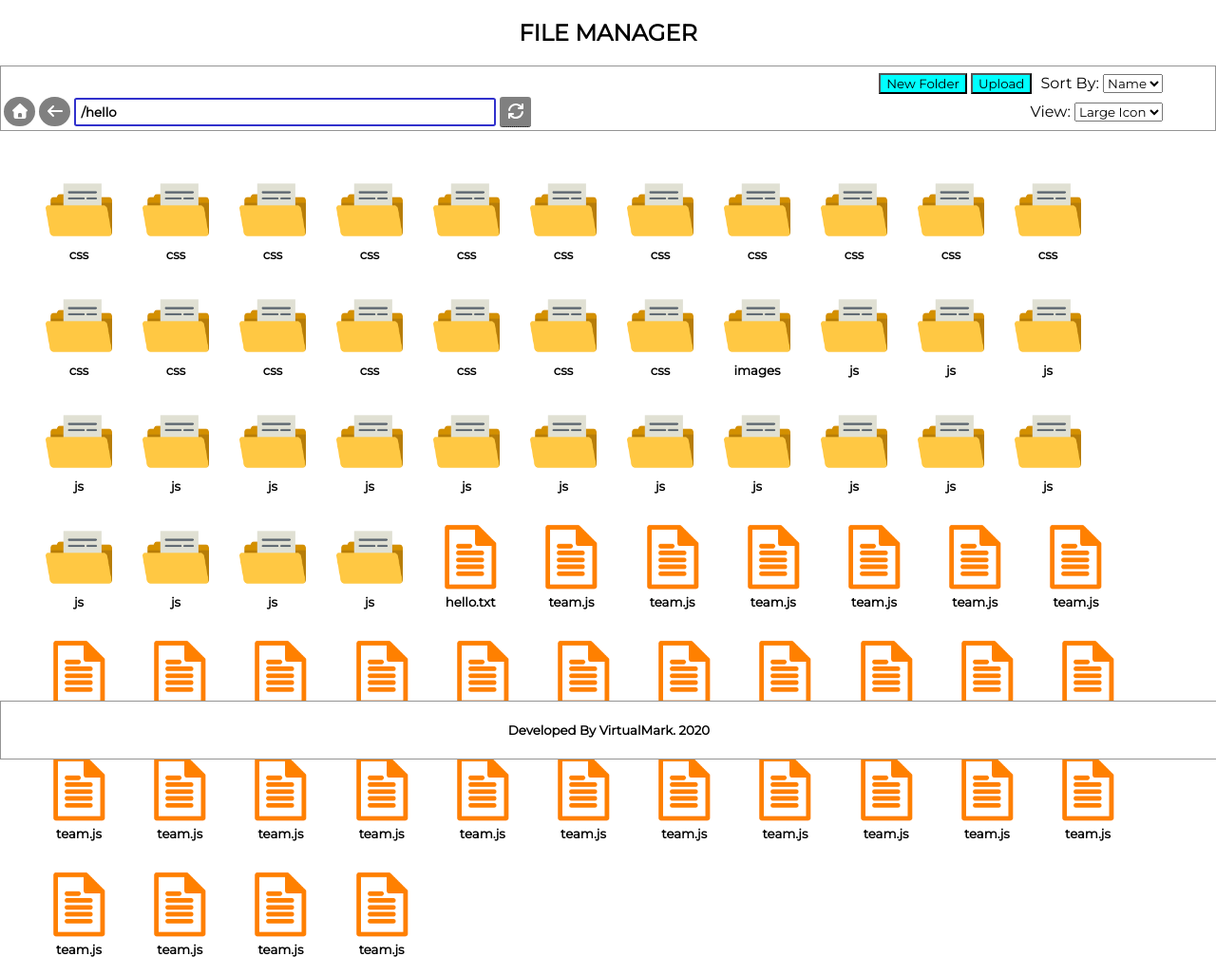
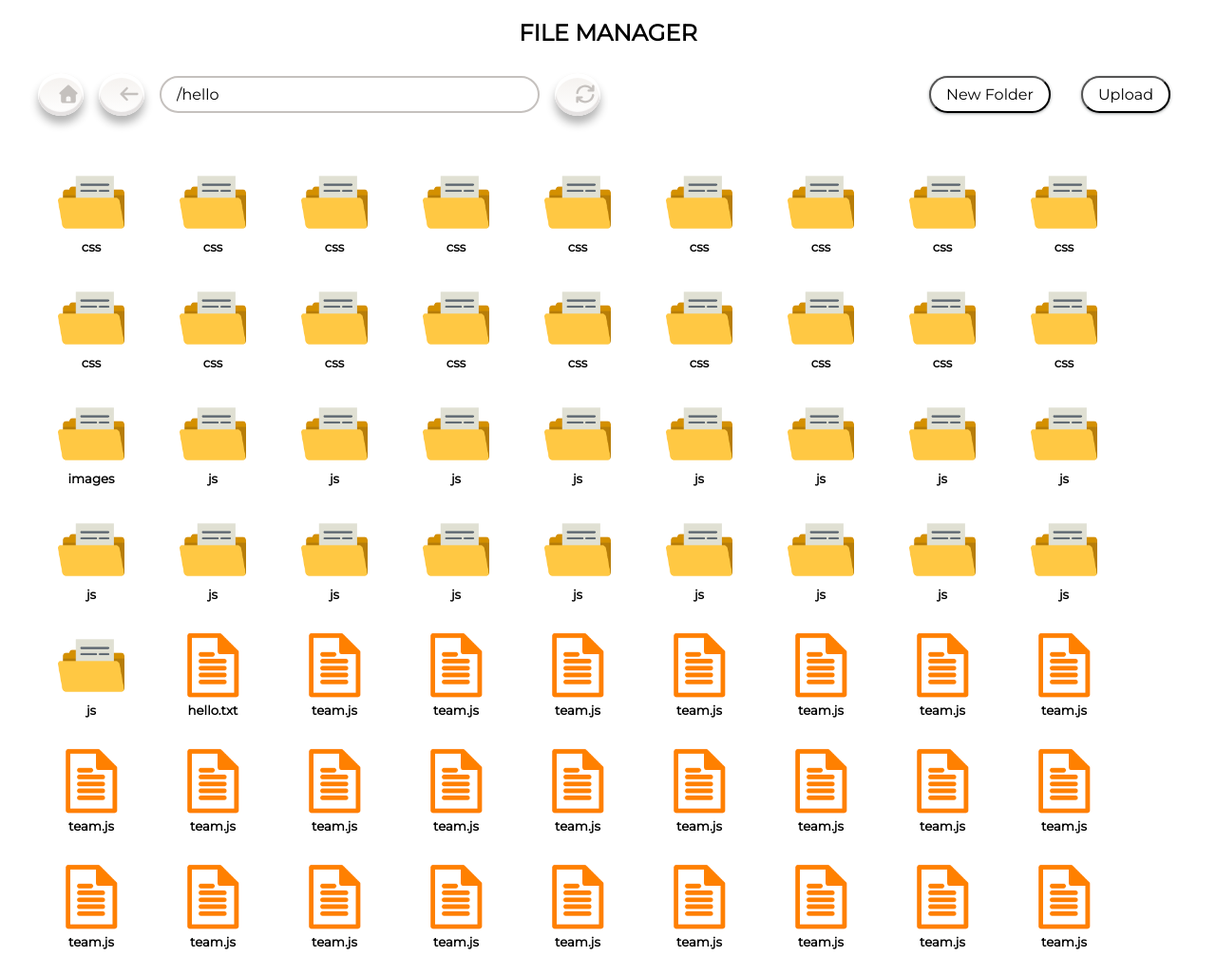
Before and after one commit to VVS279/FileManagerUI, a plain HTML site: page index.html in a window 1280 px wide. Shown: the top 1027 px of the page at 95% size. Drawn offline with nearby package versions, Linux system fonts and the light colour scheme.

Commit message:
CSS with Grid

```diff
--- /dev/null
+++ b/css/newStyle.scss
@@ -0,0 +1,184 @@
+@import url("https://fonts.googleapis.com/css?family=Montserrat&display=swap");
+* {
+    font-family: "Montserrat", sans-serif;
+}
+
+$color: blue;
+body {
+    margin: 0;
+    height: 100vh;
+}
+
+.grid-container {
+    display: grid;
+    grid-template-columns: 1fr 1fr;
+    grid-template-rows: 1fr 1fr 5fr 1fr;
+    height: 100vh;
+    grid-template-areas: "header     header" "navigator  tools" "main       main" "footer     footer";
+    padding: 0 2em;
+}
+
+header {
+    grid-area: header;
+}
+
+section.navigator {
+    grid-area: navigator;
+    position: sticky;
+    top: 0;
+    padding: 1em 0;
+    background-color: white;
+    display: grid;
+    grid-template-columns: 4em 4em auto 4em;
+    grid-template-areas: "home back path refresh";
+    align-items: center;
+    a,
+    input {
+        padding: .5em;
+        font-size: medium;
+        height: 100%;
+        margin: 0 .5em;
+        outline: none;
+    }
+    a {
+        text-align: center;
+        background-image: -webkit-linear-gradient(top, #f4f1ee, #fff);
+        background-image: linear-gradient(top, #f4f1ee, #fff);
+        border-radius: 50%;
+        box-shadow: 0px 8px 10px 0px rgba(0, 0, 0, .3), inset 0px 4px 1px 1px white, inset 0px -3px 1px 1px rgba(204, 198, 197, .5);
+        -webkit-transition: all .1s linear;
+        transition: all .1s linear;
+        align-items: center;
+        svg,
+        i {
+            transform: translate(30%, -50%);
+            top: 50%;
+            position: absolute;
+            color: #c5c1be;
+            display: block;
+            font-size: 1.2em;
+            height: 1em;
+            text-decoration: none;
+            text-shadow: 0px -1px 1px #bdb5b4, 1px 1px 1px white;
+            width: 30px;
+        }
+        &:hover {
+            background-image: -webkit-linear-gradient(top, #fff, #f4f1ee);
+            background-image: linear-gradient(top, #fff, #f4f1ee);
+            svg,
+            i {
+                color: #0088cc;
+            }
+        }
+    }
+    #home {
+        grid-area: home;
+    }
+    #back {
+        grid-area: back;
+    }
+    #path {
+        grid-area: path;
+        border: 2px solid #c5c1be;
+        border-radius: 3em;
+        padding: 3px 1em;
+        &:focus {
+            border: 2px solid#0088cc;
+        }
+    }
+    #refresh {
+        grid-area: refresh;
+    }
+}
+
+section.tools {
+    grid-area: tools;
+    position: sticky;
+    top: 0;
+    width: 100%;
+    background-color: white;
+    display: flex;
+    justify-content: flex-end;
+    align-items: center;
+    div {
+        margin: 0 1em;
+        padding: 0;
+        font-size: medium;
+        button {
+            font-size: medium;
+            padding: .5em 1em;
+            box-shadow: 0 1px 2px 0 rgba(60, 64, 67, 0.302), 0 1px 3px 1px rgba(60, 64, 67, 0.149);
+            align-items: center;
+            background-color: #fff;
+            background-image: none;
+            border-radius: 24px;
+            font-weight: 500;
+            text-transform: none;
+            cursor: pointer;
+            &:hover {
+                box-shadow: 0 1px 2px 0 rgba(13, 122, 206, 0.644), 0 1px 3px 1px rgba(13, 122, 206, 0.644);
+            }
+        }
+    }
+}
+
+main {
+    grid-area: main;
+    display: grid;
+    grid-template-columns: repeat(auto-fit, minmax(8rem, .1fr));
+    text-align: center;
+    padding: 2em 0;
+    div {
+        margin: 1em;
+        &:hover {
+            cursor: pointer;
+        }
+        h5 {
+            margin: 0px;
+        }
+    }
+}
+
+footer {
+    grid-area: footer;
+}
+
+
+/*------------ Right Click Functionality   ----------------*/
+
+#context-menu {
+    padding: 0;
+    position: fixed;
+    z-index: 1;
+    background: #ffffff;
+    border-radius: 5px;
+    transform: scale(0);
+    transform-origin: top left;
+    border: 1px solid gray;
+}
+
+#context-menu.active {
+    transform: scale(1);
+    transition: transform 300ms ease-in-out;
+}
+
+#context-menu .item {
+    padding: 8px 10px;
+    font-size: 15px;
+    color: black;
+}
+
+#context-menu .item:hover {
+    background: #555;
+    color: white;
+}
+
+#context-menu .item i {
+    display: inline-block;
+    margin-right: 5px;
+}
+
+#context-menu hr {
+    margin: 2px 0px;
+    border-color: #555;
+}
--- a/css/style.css
+++ /dev/null
@@ -1,220 +0,0 @@
-@import url("https://fonts.googleapis.com/css?family=Montserrat&display=swap");
-* {
-    font-family: "Montserrat", sans-serif;
-}
-
-button {
-    background-color: aqua;
-}
-
-.tooltip {
-    position: relative;
-    display: inline-block;
-    border-bottom: 1px dotted black;
-}
-
-.tooltip .tooltiptext {
-    visibility: hidden;
-    font-size: .8em;
-    width: 120px;
-    background-color: black;
-    color: #fff;
-    text-align: center;
-    border-radius: 6px;
-    padding: 2px 0;
-    position: absolute;
-    z-index: 1;
-    top: 150%;
-    left: 50%;
-    margin-left: -60px;
-}
-
-.tooltip .tooltiptext::after {
-    content: "";
-    position: absolute;
-    bottom: 100%;
-    left: 50%;
-    margin-left: -5px;
-    border-width: 5px;
-    border-style: solid;
-    border-color: transparent transparent black transparent;
-}
-
-.tooltip:hover .tooltiptext {
-    visibility: visible;
-}
-
-body,
-.header,
-.navigator,
-.tools {
-    margin: 0;
-    padding: 0;
-}
-
-.header {
-    top: 0;
-    position: -webkit-sticky;
-    position: sticky;
-    background-color: white;
-}
-
-.footer {
-    position: fixed;
-    width: 100%;
-    bottom: 0;
-    background-color: #fff;
-}
-
-.navigator>div {
-    display: inline-block;
-}
-
-.header div {
-    display: inline-block;
-}
-
-.header>div:first-child {
-    width: 60%;
-    margin: 0;
-    padding: .2em;
-}
-
-.header>div:last-child {
-    width: 35%;
-    margin: 0;
-    padding: .2em;
-}
-
-.path {
-    width: 80%;
-}
-
-.path input {
-    width: 70%;
-}
-
-.tools {
-    text-align: end;
-}
-
-.tools div {
-    padding: .3em;
-}
-
-.header,
-.footer {
-    border: 1px solid rgb(148, 148, 148);
-}
-
-.navigator a {
-    color: white;
-    background-color: gray;
-    padding: .4em;
-    text-decoration: none;
-    border-radius: 50%;
-}
-
-.navigator input {
-    color: black;
-    text-decoration: none;
-    padding: .4em;
-    border-radius: .2em;
-    border: 2px solid rgb(49, 49, 204);
-    outline: none;
-    font-weight: bold;
-}
-
-.navigator a:last-child {
-    color: white;
-    border-radius: .2em;
-    outline: none;
-}
-
-.mainBody {
-    padding: 2em;
-}
-
-.mainBody>div {
-    display: inline-block;
-    padding: 1em;
-}
-
-.folder,
-.file {
-    margin: 0;
-    text-align: center;
-    padding: .1em;
-}
-
-.folder h5,
-.file h5 {
-    margin: 0px;
-}
-
-.folder:hover,
-.file:hover {
-    cursor: pointer;
-}
-
-@media only screen and (max-width: 768px) {
-    .header>div:first-child {
-        width: 100%;
-    }
-    .path input {
-        width: 70%;
-    }
-    .header>div:last-child {
-        width: 100%;
-    }
-    .navigator>div {
-        display: block;
-    }
-    .header div {
-        display: inline-block;
-    }
-    .tools {
-        text-align: start;
-    }
-}
-
-
-/*------------ Right Click Functionality   ----------------*/
-
-#context-menu {
-    padding: 0;
-    position: absolute;
-    z-index: 10000;
-    /* width: 150px; */
-    background: #ffffff;
-    border-radius: 5px;
-    transform: scale(0);
-    transform-origin: top left;
-    border: 1px solid gray;
-}
-
-#context-menu.active {
-    transform: scale(1);
-    transition: transform 300ms ease-in-out;
-}
-
-#context-menu .item {
-    padding: 8px 10px;
-    font-size: 15px;
-    color: black;
-}
-
-#context-menu .item:hover {
-    background: #555;
-    color: white;
-}
-
-#context-menu .item i {
-    display: inline-block;
-    margin-right: 5px;
-}
-
-#context-menu hr {
-    margin: 2px 0px;
-    border-color: #555;
-}
--- a/index.html
+++ b/index.html
@@ -4,58 +4,43 @@
 <head>
     <script src="./js/jQuery.js"></script>
     <script src="icons/fontawesome-free/js/all.min.js"></script>
-    <link rel="stylesheet" href="./css/style.css" />
+    <!-- <link rel="stylesheet" href="./css/style.css" /> -->
     <link href="./icons/fontawesome-free/css/all.min.css" rel="stylesheet" type="text/css">
+    <link href="./css/newStyle.css" rel="stylesheet" type="text/css">
+    <script src="./js/all.js"></script>
 </head>
 
 <body>
+
+    <div class="grid-container">
+        <header>
             <h2>
                 <center>FILE MANAGER</center>
             </h2>
-    <!-- Header -->
-    <div class="container-fuild header">
-        <!-- Path Navigator -->
-        <div class="navigator">
-            <div class="path">
+        </header>
+        <section class="navigator">
             <a href="#" name="home" id="home" onclick="home()"><i class="fas fa-home"></i></a>
             <a href="#" name="back" id="back" onclick="back()"><i class="fas fa-arrow-left"></i></a>
             <input type="text" name="path" id="path" value="/" />
-                <a href="#" class="tooltip" name="refresh" id="refresh"><i class="fas fa-sync"></i><span class="tooltiptext">Refresh</span></a>
+            <a href="#" class="tooltip" name="refresh" id="refresh"><i class="fas fa-sync"></i><span class="tooltiptext"></span></a>
+        </section>
+
+        <section class="tools">
+            <div class="newFolder">
+                <button name="tools-newFolder" id="newFolder">New Folder</button>
             </div>
+            <div class="upload">
+                <button name="tools-upload" id="upload">Upload</button>
             </div>
-        <!-- Tools -->
-        <div class="tools">
-            <!-- Sort By -->
-            <button name="newFolder" id="newFolder">New Folder</button>
-            <button name="upload" id="upload">Upload</button>
-            <div class="tools__sort">
-                Sort By: <select name="tools__sort__sort" id="tools__sort__sort">
-                            <option value="name">Name</option>
-                            <option value="type">Type</option>
-                            <option value="date">Date</option>
-                            <option value="size">Size</option>
-                        </select>
-            </div>
-            <!-- View -->
-            <div class="tools__view">
-                View: <select name="tools__view__view" id="tools__view__view">
-                    <option value="lg_icon">Large Icon</option>
-                    <option value="list">List</option>
-                </select>
-            </div>
-        </div>
+        </section>
+        <main class="container-fuild mainBody">
 
-    </div>
-    <!--Body-->
-    <div class="container-fuild mainBody">
-        <div class="folder" id="folder" ondblclick="openFolder('folder')" onclick="selectedFile('folder')" oncontextmenu="leftClick(event, 'folder')" contextmenu="context-menu">
-            <img src="./icons/folder.png" alt="folder" height="70px" width="auto">
-            <h5>Folder</h5>
-        </div>
-        <div class="file" id="file" onclick="selectedFile('file')" oncontextmenu="leftClick(event, 'file')" contextmenu="context-menu">
-            <img src="./icons/file.png" alt="file" height="70px" width="auto">
-            <h5>File</h5>
-        </div>
+        </main>
+        <footer class="container-fuild footer">
+            <h5>
+                <center>Developed By VirtualMark. 2020</center>
+            </h5>
+        </footer>
     </div>
     <div id="context-menu">
         <div class="item" onclick="copyLink()">
@@ -68,19 +53,6 @@
             <i class="fas fa-trash-o"></i> Delete
         </div>
     </div>
-    <br/>
-    <br/>
-    <br/>
-    <br/>
-    <!--Footer-->
-    <div class="container-fuild footer">
-        <h5>
-            <center>Developed By VirtualMark. 2020</center>
-        </h5>
-    </div>
-
-
-
     <script src="./js/all.js"></script>
 </body>
 
```
Also changed, not shown: css/newStyle.css (added), js/all.js, 1 other file. Lines whose indentation alone changed are shown as unchanged.
